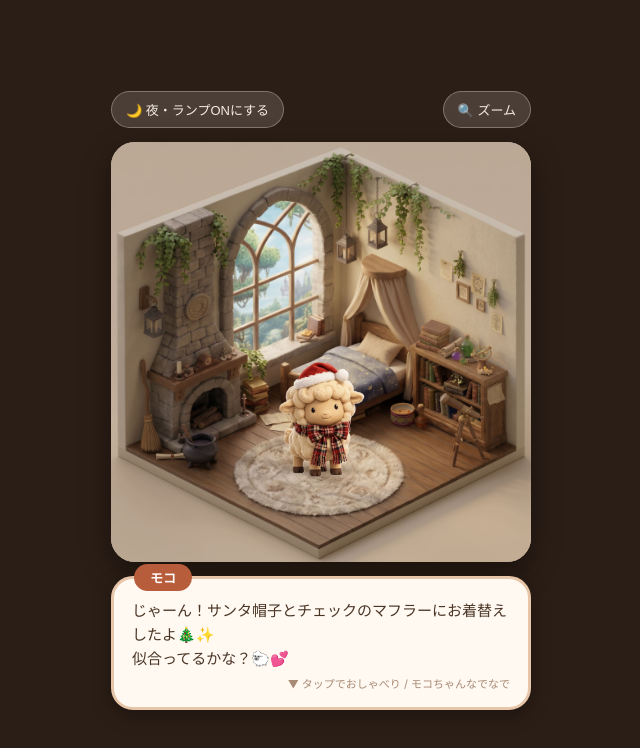
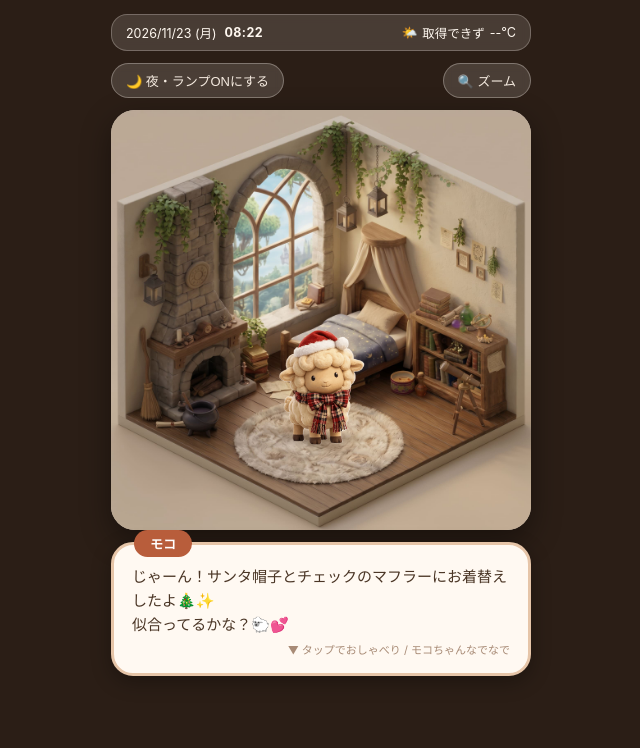
Before and after one commit to hidelolipop/moko-room, a plain HTML site: page index.html in a window 1280 px wide. Shown: the whole page, without its empty margins (319-959 px from the left). Drawn offline with Linux system fonts and the light colour scheme; no server answers.

Commit message:
Update index.html

```diff
--- a/index.html
+++ b/index.html
@@ -19,10 +19,41 @@
       display: flex;
       flex-direction: column;
       align-items: center;
-      justify-content: center;
-      gap: 14px;
-      padding: 16px;
+      justify-content: flex-start;
+      gap: 12px;
+      padding: 14px 16px 20px;
       overflow-x: hidden;
+    }
+    /* 日付・時間・天気・気温のステータスバー */
+    .status-bar {
+      width: 100%;
+      max-width: 420px;
+      background: rgba(255, 248, 240, 0.14);
+      border: 1px solid rgba(255, 248, 240, 0.25);
+      border-radius: 16px;
+      padding: 8px 14px;
+      color: #fff8f0;
+      font-size: 12.5px;
+      display: flex;
+      flex-wrap: wrap;
+      justify-content: space-between;
+      align-items: center;
+      gap: 6px 10px;
+      backdrop-filter: blur(4px);
+    }
+    .status-group {
+      display: flex;
+      align-items: center;
+      gap: 8px;
+    }
+    .status-time {
+      font-weight: bold;
+      letter-spacing: 0.03em;
+    }
+    .status-weather {
+      display: flex;
+      align-items: center;
+      gap: 5px;
     }
     .top-bar {
       width: 100%;
@@ -37,7 +68,7 @@
       color: #f5ebe0;
       border: 1px solid rgba(255, 248, 240, 0.3);
       border-radius: 20px;
-      padding: 8px 14px;
+      padding: 7px 14px;
       font-size: 13px;
       cursor: pointer;
       backdrop-filter: blur(4px);
@@ -182,6 +213,18 @@
 </head>
 <body>
 
+  <div class="status-bar">
+    <div class="status-group">
+      <span id="date-display">----/--/-- (-)</span>
+      <span class="status-time" id="time-display">--:--</span>
+    </div>
+    <div class="status-weather">
+      <span id="weather-icon">🌤️</span>
+      <span id="weather-text">天気取得中...</span>
+      <span id="temp-display">--℃</span>
+    </div>
+  </div>
+
   <div class="top-bar">
     <button class="btn" id="time-btn" onclick="toggleTime()">🌙 夜・ランプONにする</button>
     <button class="btn" id="zoom-btn" onclick="toggleZoom()">🔍 ズーム</button>
@@ -209,6 +252,10 @@
     let isZoomed = false;
     let msgIndex = 0;
 
+    // 必要に応じて変更できる座標（デフォルト：八王子周辺）
+    const LAT = 35.6664;
+    const LON = 139.3144;
+
     const messages = [
       "じゃーん！サンタ帽子とチェックのマフラーにお着替えしたよ🎄✨<br>似合ってるかな？🐑💕",
       "冬のお部屋は暖炉の火がとっても暖かくて大好き〜🔥",
@@ -222,6 +269,54 @@
       "クリスマスが待ちきれないね〜🎄🎁",
       "なでなで大好きっ！もふもふでしょ〜？🐑💖"
     ];
+
+    function updateClock() {
+      const now = new Date();
+      const weekdays = ["日", "月", "火", "水", "木", "金", "土"];
+      const year = now.getFullYear();
+      const month = now.getMonth() + 1;
+      const day = now.getDate();
+      const weekday = weekdays[now.getDay()];
+
+      const hours = String(now.getHours()).padStart(2, "0");
+      const minutes = String(now.getMinutes()).padStart(2, "0");
+
+      document.getElementById("date-display").textContent = `${year}/${month}/${day} (${weekday})`;
+      document.getElementById("time-display").textContent = `${hours}:${minutes}`;
+    }
+
+    function getWeatherInfo(code) {
+      if (code === 0) return { icon: "☀️", label: "晴れ" };
+      if (code === 1 || code === 2) return { icon: "🌤️", label: "晴れ時々くもり" };
+      if (code === 3) return { icon: "☁️", label: "くもり" };
+      if (code === 45 || code === 48) return { icon: "🌫️", label: "霧" };
+      if ([51, 53, 55, 56, 57].includes(code)) return { icon: "🌦️", label: "霧雨" };
+      if ([61, 63, 65, 66, 67, 80, 81, 82].includes(code)) return { icon: "🌧️", label: "雨" };
+      if ([71, 73, 75, 77, 85, 86].includes(code)) return { icon: "❄️", label: "雪" };
+      if ([95, 96, 99].includes(code)) return { icon: "⛈️", label: "雷雨" };
+      return { icon: "🌡️", label: "穏やか" };
+    }
+
+    async function updateWeather() {
+      try {
+        const url = `https://api.open-meteo.com/v1/forecast?latitude=${LAT}&longitude=${LON}&current=temperature_2m,weather_code&timezone=Asia%2FTokyo`;
+        const res = await fetch(url);
+        if (!res.ok) throw new Error("Weather fetch failed");
+        const data = await res.json();
+        const current = data.current;
+
+        const info = getWeatherInfo(current.weather_code);
+        const temp = Math.round(current.temperature_2m);
+
+        document.getElementById("weather-icon").textContent = info.icon;
+        document.getElementById("weather-text").textContent = info.label;
+        document.getElementById("temp-display").textContent = `${temp}℃`;
+      } catch (e) {
+        document.getElementById("weather-icon").textContent = "🌤️";
+        document.getElementById("weather-text").textContent = "取得できず";
+        document.getElementById("temp-display").textContent = "--℃";
+      }
+    }
 
     function toggleTime() {
       isNight = !isNight;
@@ -257,6 +352,11 @@
       const randomPetMsg = petMessages[Math.floor(Math.random() * petMessages.length)];
       document.getElementById('message-text').innerHTML = randomPetMsg;
     }
+
+    updateClock();
+    updateWeather();
+    setInterval(updateClock, 1000);
+    setInterval(updateWeather, 30 * 60 * 1000);
   </script>
 </body>
 </html>
```
